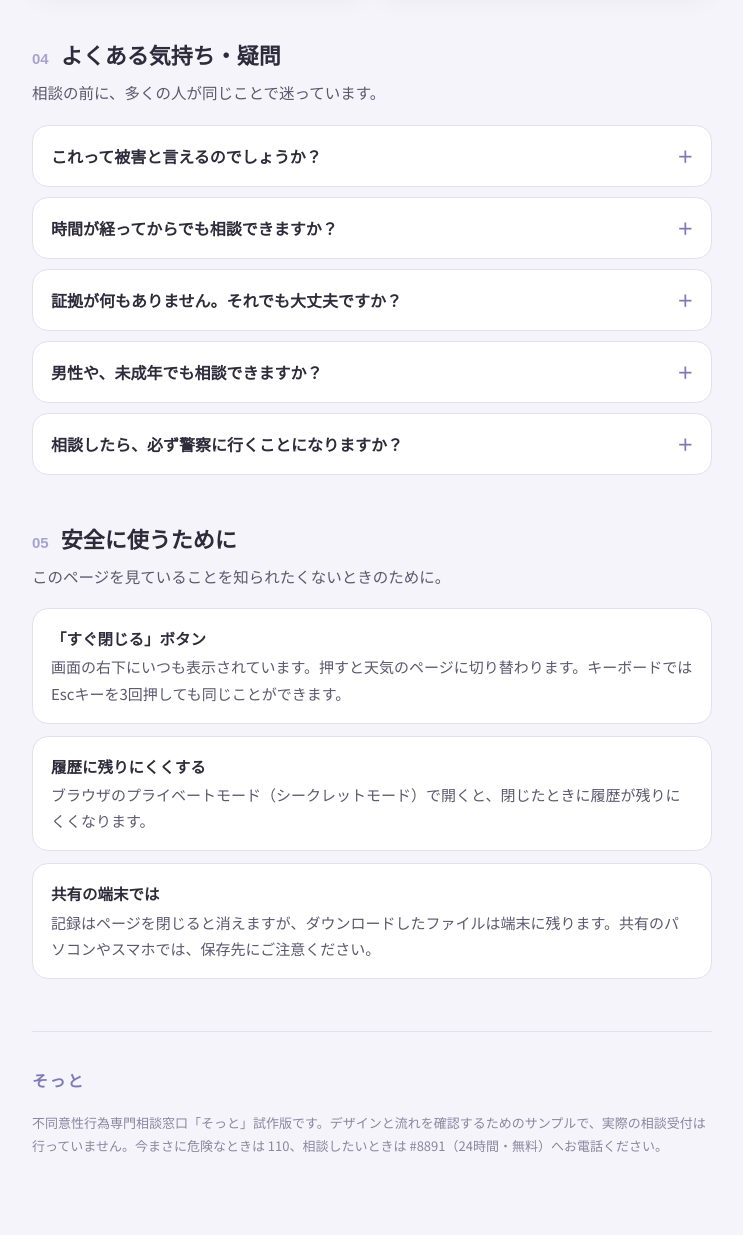
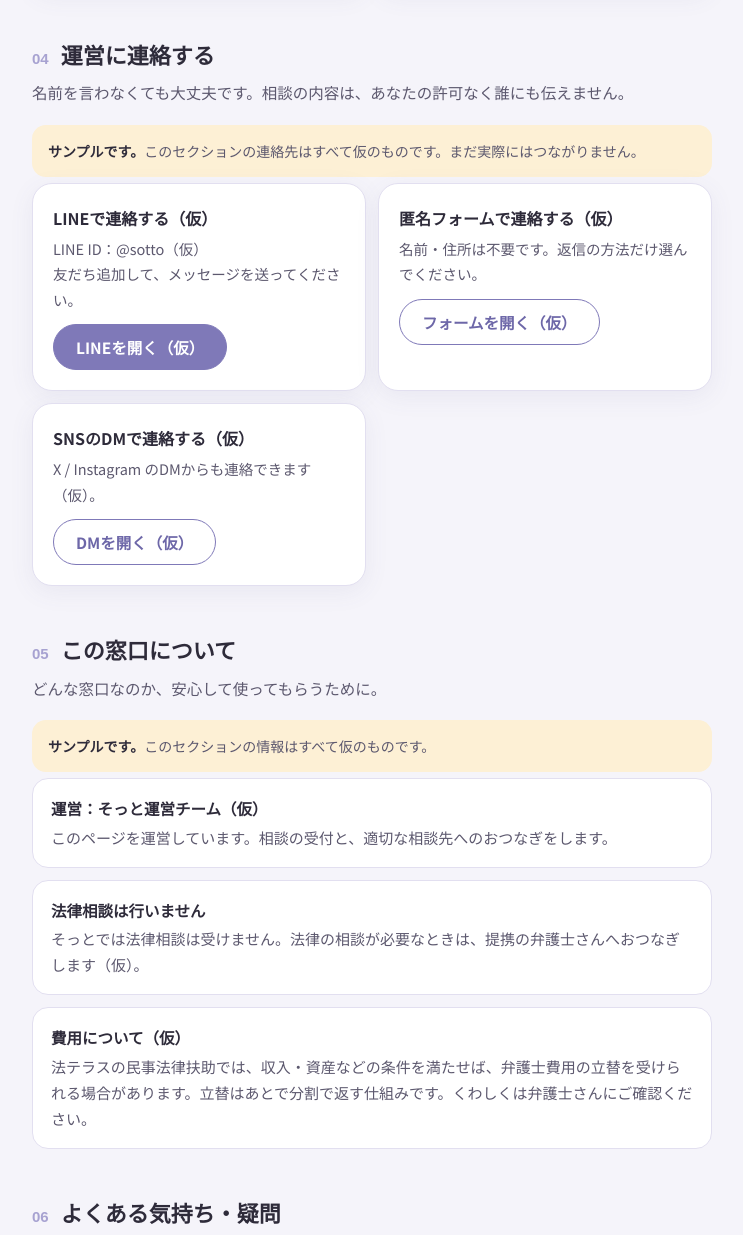
Before and after one commit to test198go/sotto, a plain HTML site: page index.html in a window 1280 px wide. Shown: the part 3080-4315 px from the top of the page, without its empty margins (268-1011 px from the left). Drawn offline with Linux system fonts and the light colour scheme; a web font is replaced by a local one.

Commit message:
運営への連絡と窓口についてのサンプルセクションを追加（仮情報）

```diff
--- a/index.html
+++ b/index.html
@@ -351,9 +351,46 @@
     </div>
   </section>
 
+
+  <!-- CONTACT (sample) -->
+  <section class="block" id="contact">
+    <div class="sec-head"><span class="no">04</span><h2>運営に連絡する</h2></div>
+    <p class="sec-lead">名前を言わなくても大丈夫です。相談の内容は、あなたの許可なく誰にも伝えません。</p>
+    <div class="privacy-note"><strong>サンプルです。</strong>このセクションの連絡先はすべて仮のものです。まだ実際にはつながりません。</div>
+    <div class="help-grid">
+      <div class="help-card">
+        <h3>LINEで連絡する（仮）</h3>
+        <p>LINE ID：@sotto（仮）<br>友だち追加して、メッセージを送ってください。</p>
+        <a class="btn primary call-btn" href="#">LINEを開く（仮）</a>
+      </div>
+      <div class="help-card">
+        <h3>匿名フォームで連絡する（仮）</h3>
+        <p>名前・住所は不要です。返信の方法だけ選んでください。</p>
+        <a class="btn ghost call-btn" href="#">フォームを開く（仮）</a>
+      </div>
+      <div class="help-card">
+        <h3>SNSのDMで連絡する（仮）</h3>
+        <p>X / Instagram のDMからも連絡できます（仮）。</p>
+        <a class="btn ghost call-btn" href="#">DMを開く（仮）</a>
+      </div>
+    </div>
+  </section>
+
+  <!-- ABOUT (sample) -->
+  <section class="block" id="about">
+    <div class="sec-head"><span class="no">05</span><h2>この窓口について</h2></div>
+    <p class="sec-lead">どんな窓口なのか、安心して使ってもらうために。</p>
+    <div class="privacy-note"><strong>サンプルです。</strong>このセクションの情報はすべて仮のものです。</div>
+    <ul class="safety-list">
+      <li><strong>運営：そっと運営チーム（仮）</strong>このページを運営しています。相談の受付と、適切な相談先へのおつなぎをします。</li>
+      <li><strong>法律相談は行いません</strong>そっとでは法律相談は受けません。法律の相談が必要なときは、提携の弁護士さんへおつなぎします（仮）。</li>
+      <li><strong>費用について（仮）</strong>法テラスの民事法律扶助では、収入・資産などの条件を満たせば、弁護士費用の立替を受けられる場合があります。立替はあとで分割で返す仕組みです。くわしくは弁護士さんにご確認ください。</li>
+    </ul>
+  </section>
+
   <!-- FAQ -->
   <section class="block" id="faq">
-    <div class="sec-head"><span class="no">04</span><h2>よくある気持ち・疑問</h2></div>
+    <div class="sec-head"><span class="no">06</span><h2>よくある気持ち・疑問</h2></div>
     <p class="sec-lead">相談の前に、多くの人が同じことで迷っています。</p>
 
     <details class="faq">
@@ -380,7 +417,7 @@
 
   <!-- SAFETY -->
   <section class="block" id="safety">
-    <div class="sec-head"><span class="no">05</span><h2>安全に使うために</h2></div>
+    <div class="sec-head"><span class="no">07</span><h2>安全に使うために</h2></div>
     <p class="sec-lead">このページを見ていることを知られたくないときのために。</p>
     <ul class="safety-list">
       <li><strong>「すぐ閉じる」ボタン</strong>画面の右下にいつも表示されています。押すと天気のページに切り替わります。キーボードでは Escキーを3回押しても同じことができます。</li>
```
